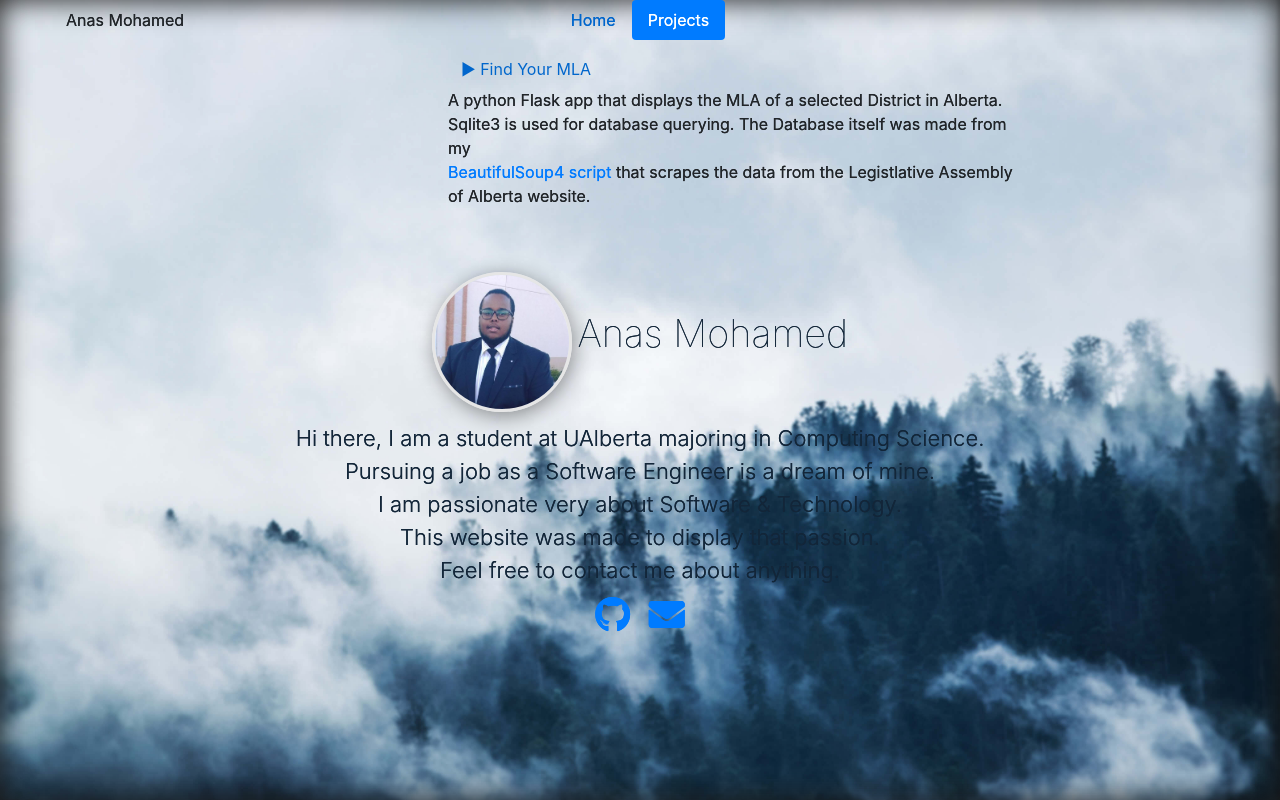
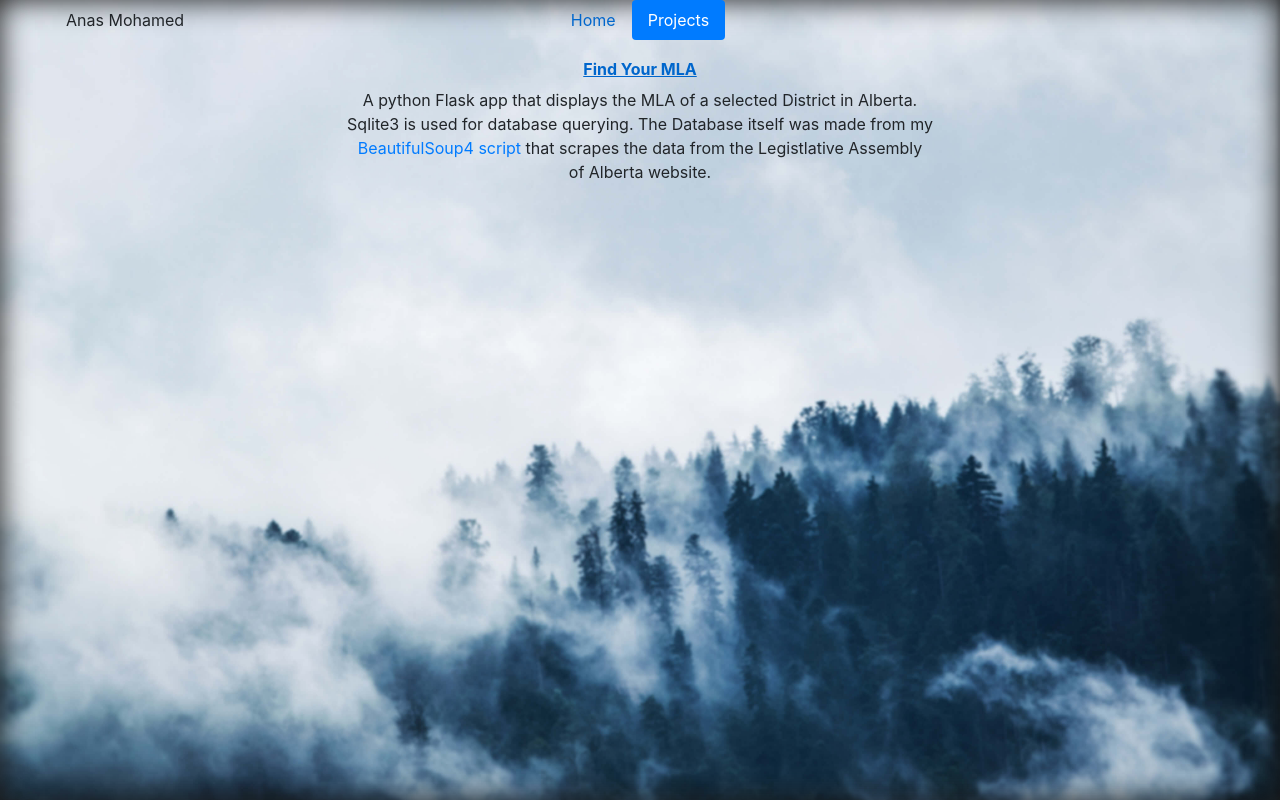
Before and after one commit to R-KUMAR-JAIN/personal-website-flask, a Flask app: page / in a window 1280 px wide, after a click on "Projects". Run offline with Flask 2, Linux system fonts and the light colour scheme; some libraries are stand-ins or nearby versions.

Commit message:
Separated Home and Projects
Finally used the tab system and separated the two tabs into independent tabs.
Also fixed some typos.

```diff
--- a/app.py
+++ b/app.py
@@ -1,5 +1,5 @@
 import sqlite3
-from flask import Flask, render_template, request, redirect, url_for
+from flask import Flask, render_template, request
 
 app = Flask(__name__)
 
@@ -61,4 +61,4 @@ def district_list():
 
 
 if __name__=='__main__':
-    app.run()
+    app.run(port=8080)
--- a/static/css/page.css
+++ b/static/css/page.css
@@ -4,23 +4,18 @@ body, html {
 }
 
 body {
-	text-align: center;
 	background-image: url("/static/background-blurred-min.jpg");
 	background-size: cover;
+	text-align: center;
 	box-shadow: inset 0px 0px 30px #1a1a1a;
-    text-shadow: 0px 0px 0.1px;
 }
 
 .site-wrapper {
 	width: 100%;
-	min-height: 100%;
 }
 
 .tab-content {
-	text-align: left;
 	margin-top: 10px;
-	margin-left: 35%;
-	margin-right: 20%;
 }
 
 .card {
@@ -30,6 +25,33 @@ body {
 .mla_link {
 	color: #0066cc;
 	background: transparent;
+}
+
+/* The fade in animation */
+#Home {
+	opacity: 1;
+	animation-name: fadeInOpacity;
+	animation-iteration-count: 1;
+	animation-timing-function: ease-in;
+	animation-duration: 600ms;
+}
+
+
+#Projects {
+	opacity: 1;
+	animation-name: fadeInOpacity;
+	animation-iteration-count: 1;
+	animation-timing-function: ease-in;
+	animation-duration: 550ms;
+}
+
+@keyframes fadeInOpacity {
+	0% {
+		opacity: 0;
+	}
+	100% {
+		opacity: 1;
+	}
 }
 
 /* The inner description and image */
@@ -60,12 +82,13 @@ body {
 }
 
 .mastfoot {
-	position: fixed;
-	align-self: center;
+	position: justify;
 	min-width: 100%;
 }
-.fa-github {
-	margin-right: 14px;
+
+@media only screen and (max-height: 600px){
+	html {
+		height: 120%;
 	}
 
 @media only screen and (max-width: 768px){
--- a/templates/home.html
+++ b/templates/home.html
@@ -11,10 +11,17 @@
 		<link rel="stylesheet" href="https://stackpath.bootstrapcdn.com/bootstrap/4.1.0/css/bootstrap.min.css">
 
 		<!-- Custom Stylesheet -->
+		<link href="https://cdnjs.cloudflare.com/ajax/libs/animate.css/3.5.2/animate.min.css">
 		<link rel="stylesheet" href="https://use.fontawesome.com/releases/v5.0.13/css/all.css">
 		<link rel="stylesheet" href="{{ url_for('static',filename='css/page.css') }}">
 		<link rel= "stylesheet" type= "text/css" href= "{{ url_for('static',filename='css/navbar.css') }}">
-  </head>
+
+		<!-- Scripts -->
+		<script src="https://code.jquery.com/jquery-3.3.1.slim.min.js"></script>
+		<script src="https://cdnjs.cloudflare.com/ajax/libs/popper.js/1.14.0/umd/popper.min.js"></script>
+		<script src="https://stackpath.bootstrapcdn.com/bootstrap/4.1.0/js/bootstrap.min.js"></script>
+
+	</head>
   <body>
     <div class="site-wrapper">
 			<ul class="nav justify-content-start">
@@ -32,47 +39,46 @@
 						</li>
 				</ul>
 			</nav>
+
+			<!-- Site content -->
 			<div class="tab-content">
-				<div id="Home" class="tab-pane fade in"> </div>
-				<div id="Projects" class="tab-pane fade in">
+				<div id="Home" class="tab-pane active">
+
+					<div class="cover-container">
+						<div class="inner-cover">
+							<img src="../static/me.jpg" class="image"> <!-- Some copy-right free background iamge -->
+							<h class="cover-heading">&nbsp; Anas Mohamed</h>
+							<p class="lead">Hi there, I am a student at UAlberta majoring in Computing Science. <br/>
+														I am just a passionate dude who likes about Software. <br/>
+														And this website was made to display that passion. <br/>
+														Feel free to contact me about anything.</p>
+						</div>
+
+						<div class="mastfoot">
+							<div class="inner">
+								<a href="https://github.com/amohamed11"><i class="fab fa-github" style="font-size: 36px"></i> </a>
+								&nbsp;
+								<a href="mailto:amohamed@ualberta.ca"><i class="fas fa-envelope" style="font-size: 36px"></i> </a>
+							</div>
+						</div>
+					</div>
+
+				</div>
+				<div id="Projects" class="tab-pane">
 					<form method="GET" action="/findyourmla">
-						<button class="btn mla_link">&#x25BA; Find Your MLA</button>
+						<button class="btn mla_link"> <strong><u>Find Your MLA</u></strong></button>
 						<p>A python Flask app that displays the MLA of a selected District in Alberta. <br/>
 							Sqlite3 is used for database querying. The Database itself was made from my <br/>
 							<a href="https://github.com/amohamed11/MinisterScrape" target="_blank">BeautifulSoup4 script</a> that scrapes the data from the Legistlative Assembly<br/>
 							of Alberta website.</p>
 					</form>
 				</div>
-			</div>
 
-			<!-- Rest of the Site -->
-      <div class="site-wrapper-inner">
-        <div class="cover-container">
-          <div class="inner-cover">
-          	<img src="../static/me.jpg" class="image"> <!-- Some copy-right free background iamge -->
-            <h class="cover-heading">Anas Mohamed</h>
-					<p class="lead">Hi there, I am a student at UAlberta majoring in Computing Science. <br/>
-													Pursuing a job as a Software Engineer is a dream of mine. <br/>
-													I am passionate very about Software &amp; Technology. <br/>
-													This website was made to display that passion. <br/>
-													Feel free to contact me about anything.</p>
-          </div>
-
-          <div class="mastfoot">
-            <div class="inner">
-							<a href="https://github.com/amohamed11" target="_blank"><i class="fab fa-github" style="font-size: 36px"></i> </a>
-							<a href="mailto:amohamed@ualberta.ca"><i class="fas fa-envelope" style="font-size: 36px"></i> </a>
-            </div>
-          </div>
-        </div>
+			<!-- End of Site Content -->
         <!--- End of Container div-->
 	  	</div>
       <!--- End of Site-Wrapper Inner div-->
 		</div>
 		<!--- End of Site-Wrapper div-->
-		<!-- Scripts -->
-		<script src="https://code.jquery.com/jquery-3.3.1.slim.min.js"></script>
-		<script src="https://cdnjs.cloudflare.com/ajax/libs/popper.js/1.14.0/umd/popper.min.js"></script>
-		<script src="https://stackpath.bootstrapcdn.com/bootstrap/4.1.0/js/bootstrap.min.js"></script>
-  </body>
+	</body>
 </html>
```
Also changed, not shown: templates/layout.html (deleted, +0 -47 lines), 1 other file. Lines whose indentation alone changed are shown as unchanged.
